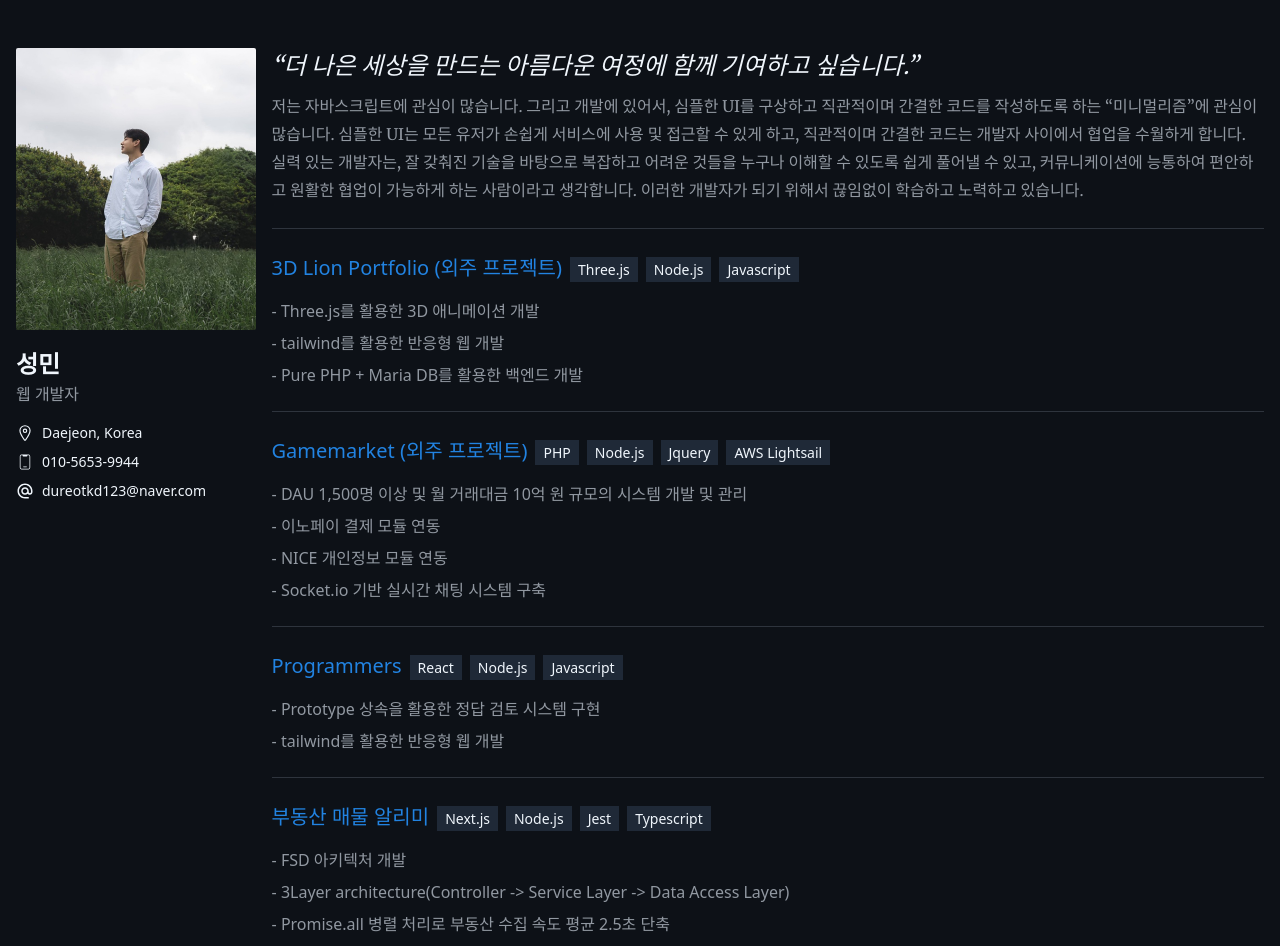
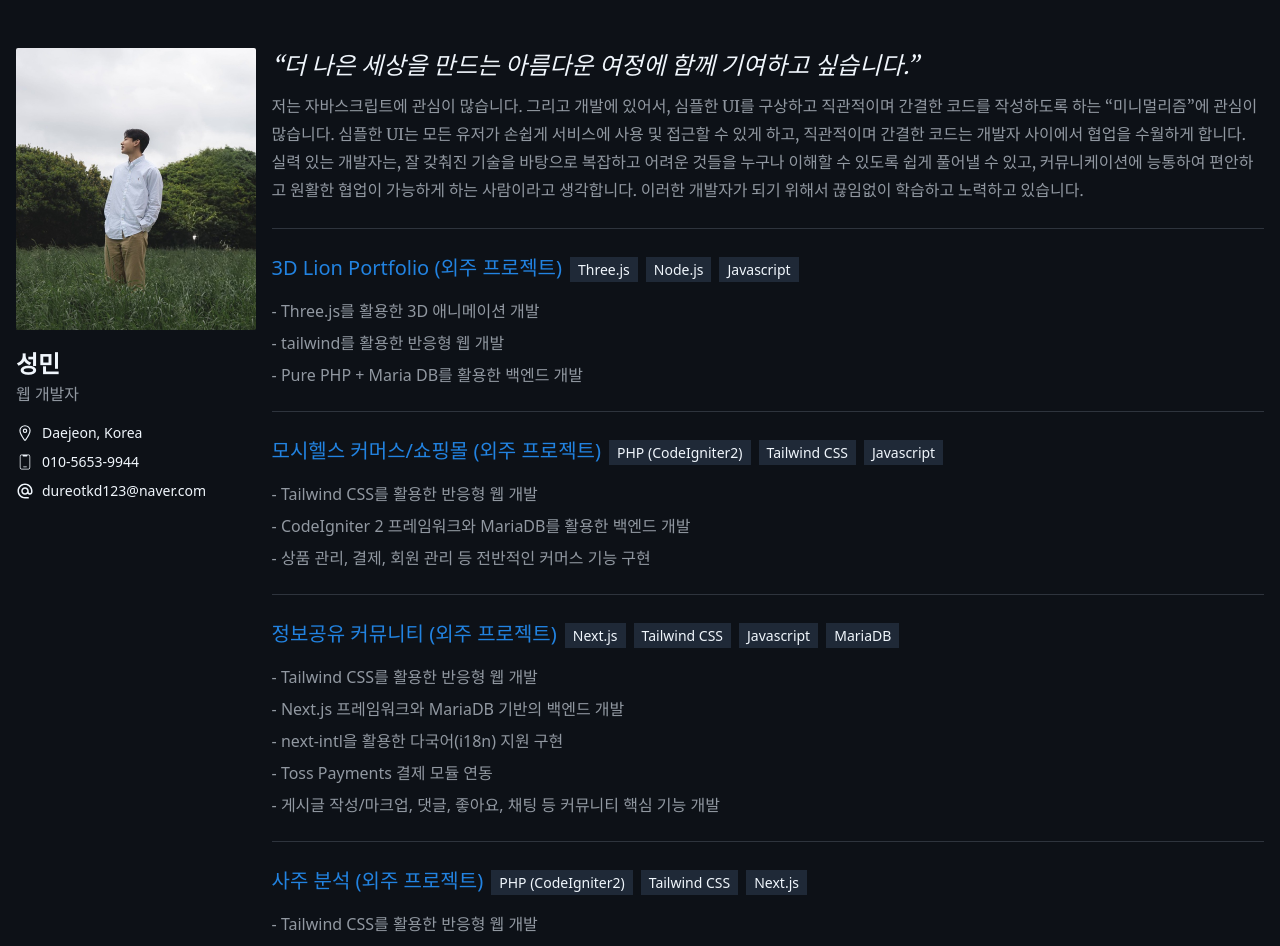
Before and after one commit to dureotkd/sungmin.me, a Next.js app: page / in a window 1280 px wide. Shown: the top 946 px of the page. Built offline with nearby package versions, Linux system fonts and the light colour scheme.

Commit message:
외주 추가

```diff
--- a/src/app/main.tsx
+++ b/src/app/main.tsx
@@ -36,6 +36,37 @@ export default function Main() {
         "Pure PHP + Maria DB를 활용한 백엔드 개발",
       ],
       languages: ["Three.js", "Node.js", "Javascript"],
+    },
+    {
+      title: "모시헬스 커머스/쇼핑몰 (외주 프로젝트)",
+      link: "https://www.mosihealth.com",
+      descriptions: [
+        "Tailwind CSS를 활용한 반응형 웹 개발",
+        "CodeIgniter 2 프레임워크와 MariaDB를 활용한 백엔드 개발",
+        "상품 관리, 결제, 회원 관리 등 전반적인 커머스 기능 구현",
+      ],
+      languages: ["PHP (CodeIgniter2)", "Tailwind CSS", "Javascript"],
+    },
+    {
+      title: "정보공유 커뮤니티 (외주 프로젝트)",
+      link: "https://infoverse.club",
+      descriptions: [
+        "Tailwind CSS를 활용한 반응형 웹 개발",
+        "Next.js 프레임워크와 MariaDB 기반의 백엔드 개발",
+        "next-intl을 활용한 다국어(i18n) 지원 구현",
+        "Toss Payments 결제 모듈 연동",
+        "게시글 작성/마크업, 댓글, 좋아요, 채팅 등 커뮤니티 핵심 기능 개발",
+      ],
+      languages: ["Next.js", "Tailwind CSS", "Javascript", "MariaDB"],
+    },
+    {
+      title: "사주 분석 (외주 프로젝트)",
+      link: "https://www.saju.asia",
+      descriptions: [
+        "Tailwind CSS를 활용한 반응형 웹 개발",
+        "Next.js 프레임워크와 MariaDB를 활용한 백엔드 개발",
+      ],
+      languages: ["PHP (CodeIgniter2)", "Tailwind CSS", "Next.js"],
     },
     {
       title: "Gamemarket (외주 프로젝트)",
```
